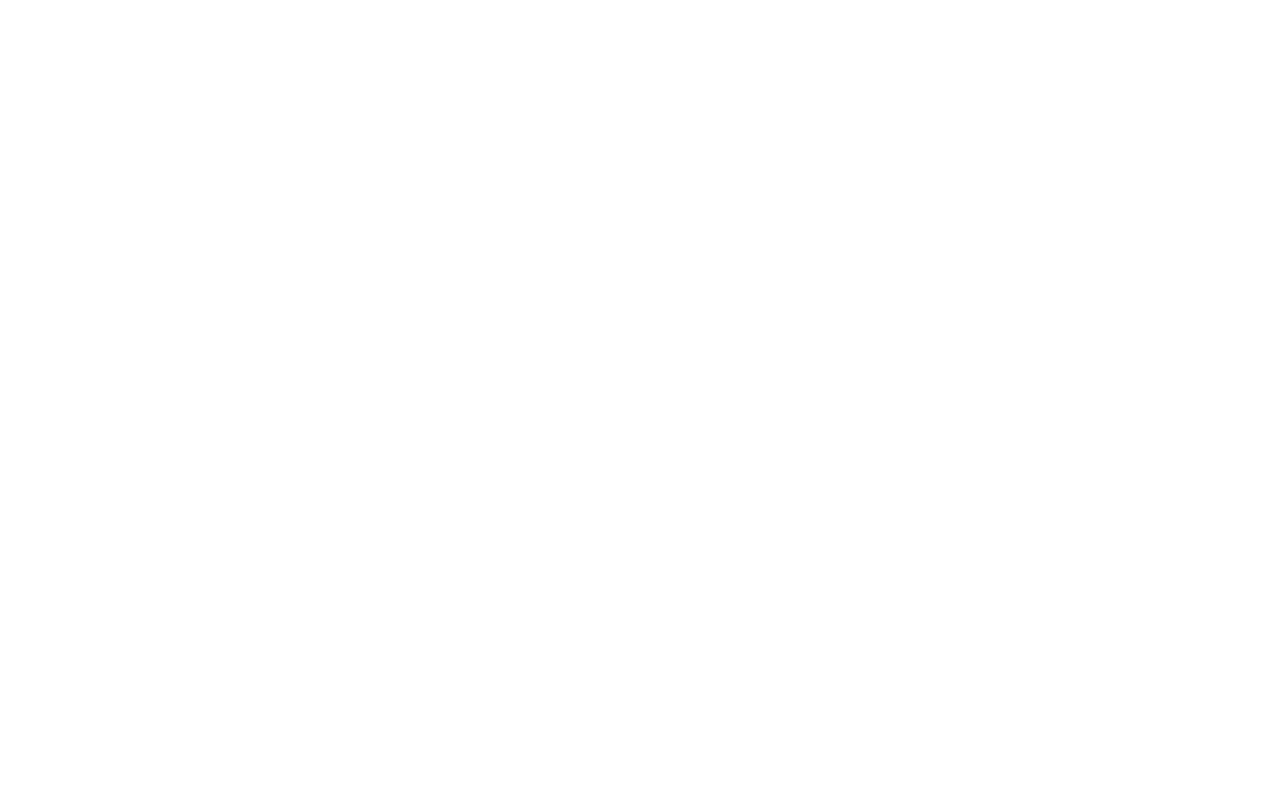
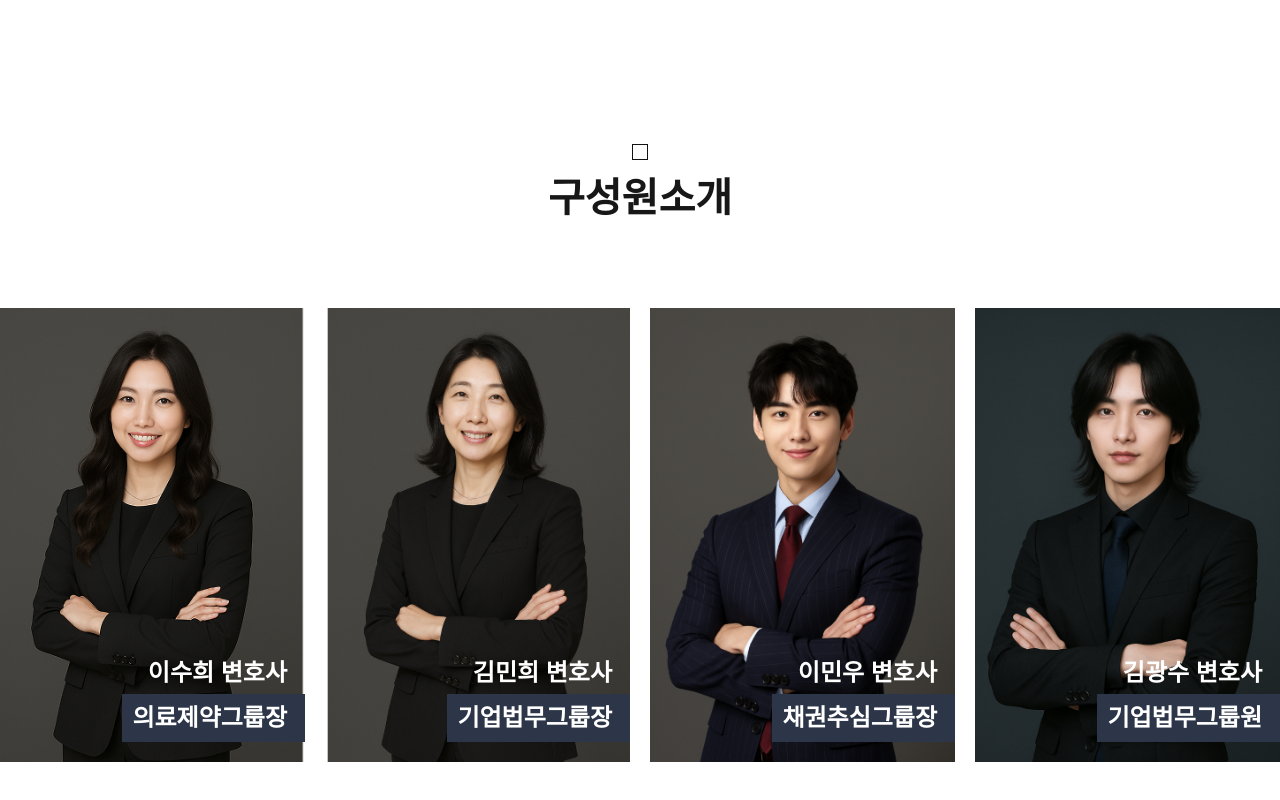
Before and after one commit to yeeeeeji/CodeStar, a Next.js app in the folder sample-lawfirm/client/: page / in a window 1280 px wide. Shown: the part 3940-4740 px from the top of the page. Before the commit the page ends 3904 px from the top, so only its background shows below. Built offline with nearby package versions, Linux system fonts and the light colour scheme.

Commit message:
feat: 구성원소개 부분 구현

```diff
--- /dev/null
+++ b/sample-lawfirm/client/src/app/_components/member-intro-section/member-card.tsx
@@ -0,0 +1,32 @@
+import Image from "next/image";
+import Link from "next/link";
+
+interface MemberCardProps {
+  img: string;
+  name: string;
+  part: string;
+}
+
+export default function MemberCard({ name, part, img }: MemberCardProps) {
+  return (
+    <Link href={""}>
+      <div className="relative w-full">
+        <Image
+          src={`/images/members/${img}.png`}
+          alt={name}
+          width={200}
+          height={100}
+          layout="responsive"
+        />
+        <div className="absolute right-0 bottom-0 mb-[20px] justify-items-end">
+          <div className="pr-[18px] pb-[5px] text-white text-2xl font-bold">
+            {name} 변호사
+          </div>
+          <div className="pl-[10px] pr-[18px] py-[8px] bg-codestar-dark-navy text-white text-2xl font-bold">
+            {part}
+          </div>
+        </div>
+      </div>
+    </Link>
+  );
+}
--- /dev/null
+++ b/sample-lawfirm/client/src/app/_components/member-intro-section/member-intro-section.tsx
@@ -0,0 +1,18 @@
+import WorkAreaTitle from "../work-area-section/work-area-title";
+import MemberCard from "./member-card";
+
+export default function MemberIntroSection() {
+  return (
+    <div className="flex justify-center my-[180px]">
+      <div className="w-[1400px] justify-items-center">
+        <WorkAreaTitle title="구성원소개" position="center" />
+        <div className="justify-between grid grid-cols-4 gap-5 mt-[80px]">
+          <MemberCard img="member1" name="이수희" part="의료제약그룹장" />
+          <MemberCard img="member2" name="김민희" part="기업법무그룹장" />
+          <MemberCard img="member3" name="이민우" part="채권추심그룹장" />
+          <MemberCard img="member4" name="김광수" part="기업법무그룹원" />
+        </div>
+      </div>
+    </div>
+  );
+}
--- a/sample-lawfirm/client/src/app/page.tsx
+++ b/sample-lawfirm/client/src/app/page.tsx
@@ -1,8 +1,9 @@
-import BusinessStatsSection from './_components/business-stats/business-stats-section';
-import Carousel from './_components/carousel/carousel';
-import PracticeArea from './_components/work-area-section';
-import CaseSection from './_components/case-section/case-section';
-import MainPageBottomHeroSection from './_components/main-page-hero-section/main-page-bottom-hero-section';
+import BusinessStatsSection from "./_components/business-stats/business-stats-section";
+import Carousel from "./_components/carousel/carousel";
+import PracticeArea from "./_components/work-area-section";
+import CaseSection from "./_components/case-section/case-section";
+import MainPageBottomHeroSection from "./_components/main-page-hero-section/main-page-bottom-hero-section";
+import MemberIntroSection from "./_components/member-intro-section/member-intro-section";
 
 export default function Home() {
   return (
@@ -17,6 +18,8 @@
       <CaseSection />
       {/* 하단 자세히보기 */}
       <MainPageBottomHeroSection />
+      {/* 구성원소개 */}
+      <MemberIntroSection />
     </div>
   );
 }
```
